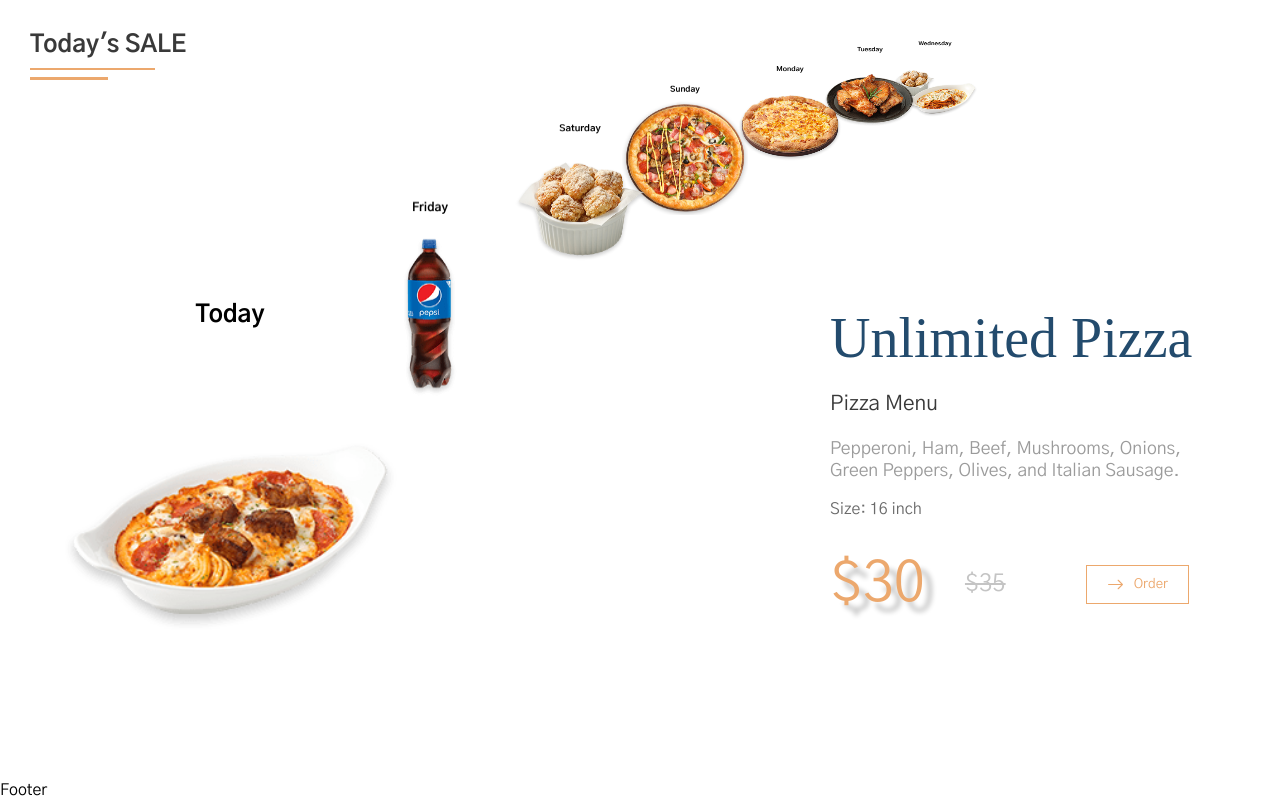
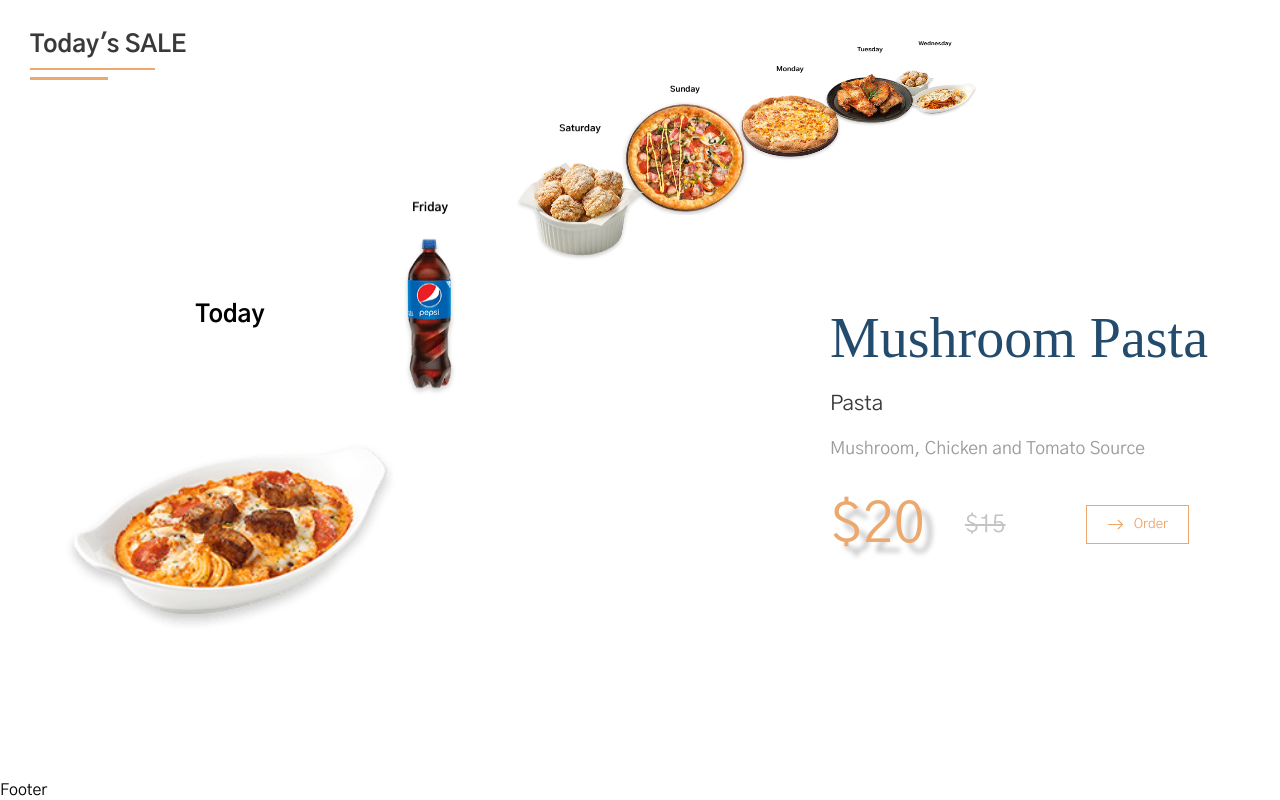
Before and after one commit to cheonjp/pizza, a React (Vite) app: page / in a window 1280 px wide. Shown: the part 820-1620 px from the top of the page. Built offline with nearby package versions, Linux system fonts and the light colour scheme.

Commit message:
set the data into tag

```diff
--- a/src/assets/data.js
+++ b/src/assets/data.js
@@ -3,6 +3,7 @@ export const todaySales =[
         day:"Sunday",
         item:"Unlimited Pizza",
         menu: "Pizza",
+        size:"16 inch",
         img:"pizza.png",
         desc:"Pepperoni, Ham, Beef, Mushrooms, Onions, Green Peppers, Olives, and Italian Sausage",
         discount:"30",
@@ -12,6 +13,7 @@ export const todaySales =[
         day:"Monday",
         item:"Cheese_lover",
         menu: "Pizza",
+        size:"16 inch",
         img:"cheese_lover.png",
         desc:"Extra Mozzarella Cheese",
         discount:"27",
--- a/src/assets/home/Home.jsx
+++ b/src/assets/home/Home.jsx
@@ -8,8 +8,8 @@ function Home() {
 
     const [slideClassName, setSlideClassName] = useState("iconLogo")
     const [text, setText] = useState("Best Pizza")
-    const [menuAni,setMenuAni]= useState(false)
-    const [arrangeData,setArrangeData]=useState([])
+    const [menuAni, setMenuAni] = useState(false)
+    const [arrangeData, setArrangeData] = useState([])
 
 
     setTimeout(() => setSlideClassName("iconLogo showActive"), 1000)
@@ -25,15 +25,21 @@ function Home() {
         texts.forEach(eachText => {
             entireText += `<span class="eachText">${eachText}</span>`
             textTag.current.innerHTML = entireText
+
         })
+        setTimeout(()=>{
+            textAnimation()
+        },100)
     }, [])
+    const textAnimation = ()=>{
         const displayTexts = document.querySelectorAll(".eachText")
-    let timing = 0
+        let timing = 1
         displayTexts.forEach((displayText) => {
             displayText.style.transitionDelay = `${timing}s`
             displayText.classList.add("active")
             timing += 0.1
         })
+    }
 
 
     const showSection = (target) => {
@@ -51,28 +57,27 @@ function Home() {
         showSection(section)
 
     }
-    useEffect(()=>{
-        let timing =1000
+    useEffect(() => {
+        let timing = 1000
         setToday()
-        if(menuAni){
+        if (menuAni) {
             const items = document.querySelectorAll(".showSection .left .item")
-            items.forEach((item)=>{
-                console.log('tset')
-                timing+=100
-                setTimeout(()=>{
+            items.forEach((item) => {
+                timing += 100
+                setTimeout(() => {
                     item.classList.add("activeAni")
-                },timing)
+                }, timing)
             })
         }
-    },[menuAni])
+    }, [menuAni])
 
 
-    let array=[]
-    const setToday = ()=>{
+    let array = []
+    const setToday = () => {
         let i = new Date().getDay()
-        todaySales.forEach(each=>{
-            if(i>6){
-                i=i-7
+        todaySales.forEach(each => {
+            if (i > 6) {
+                i = i - 7
             }
             array.push(todaySales[i])
             i++
@@ -109,11 +114,11 @@ function Home() {
                         <h1 >Today's SALE</h1>
                         <div className="saleScreen">
                             <div className="left">
-                                {arrangeData.map((data,i) => {
+                                {arrangeData.map((data, i) => {
                                     return (
                                         <>
                                             <div className="item">
-                                            <h2>{i===0 ? "Today":data.day}</h2>
+                                                <h2>{i === 0 ? "Today" : data.day}</h2>
                                                 <img src={`public/img/${data.img}`} alt="" />
                                             </div>
 
@@ -124,17 +129,21 @@ function Home() {
                             </div>
                             <div className="right">
                                 <div className="container">
-                                    <h2>Unlimited Pizza</h2>
-                                    <h3>Pizza Menu</h3>
-                                    <p className='desc'>Pepperoni, Ham, Beef, Mushrooms, Onions, Green Peppers, Olives, and Italian Sausage.</p>
-                                    <p className='size'>Size: 16 inch</p>
+                                    {arrangeData.length !==0 && (
+                                        <>
+                                            <h2>{arrangeData[0].item}</h2>
+                                            <h3>{arrangeData[0].menu}</h3>
+                                            <p className='desc'>{arrangeData[0].desc}</p>
+                                            {arrangeData[0].size && <p className='size'>Size: 16 inch</p>}
                                             <div className="priceAndButtonBox">
                                                 <div className="priceBox">
-                                            <span className="price">$30</span>
-                                            <span className="originalPrice">$35</span>
+                                                    <span className="price">${arrangeData[0].discount}</span>
+                                                    <span className="originalPrice">${arrangeData[0].price}</span>
                                                 </div>
                                                 <button className='arrowIconBtn'><BsArrowRight />Order</button>
                                             </div>
+                                        </>
+                                    )}
                                 </div>
                             </div>
                         </div>
```
Lines whose indentation alone changed are shown as unchanged.
